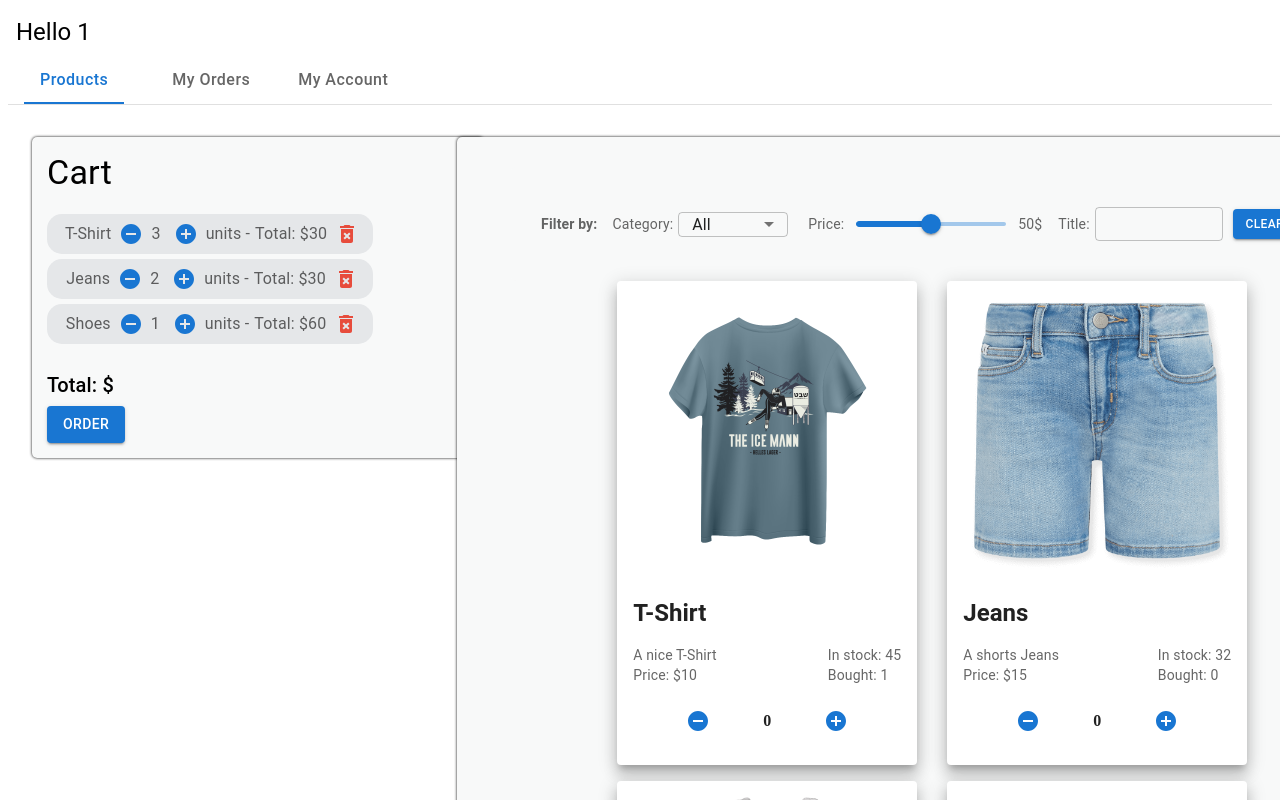
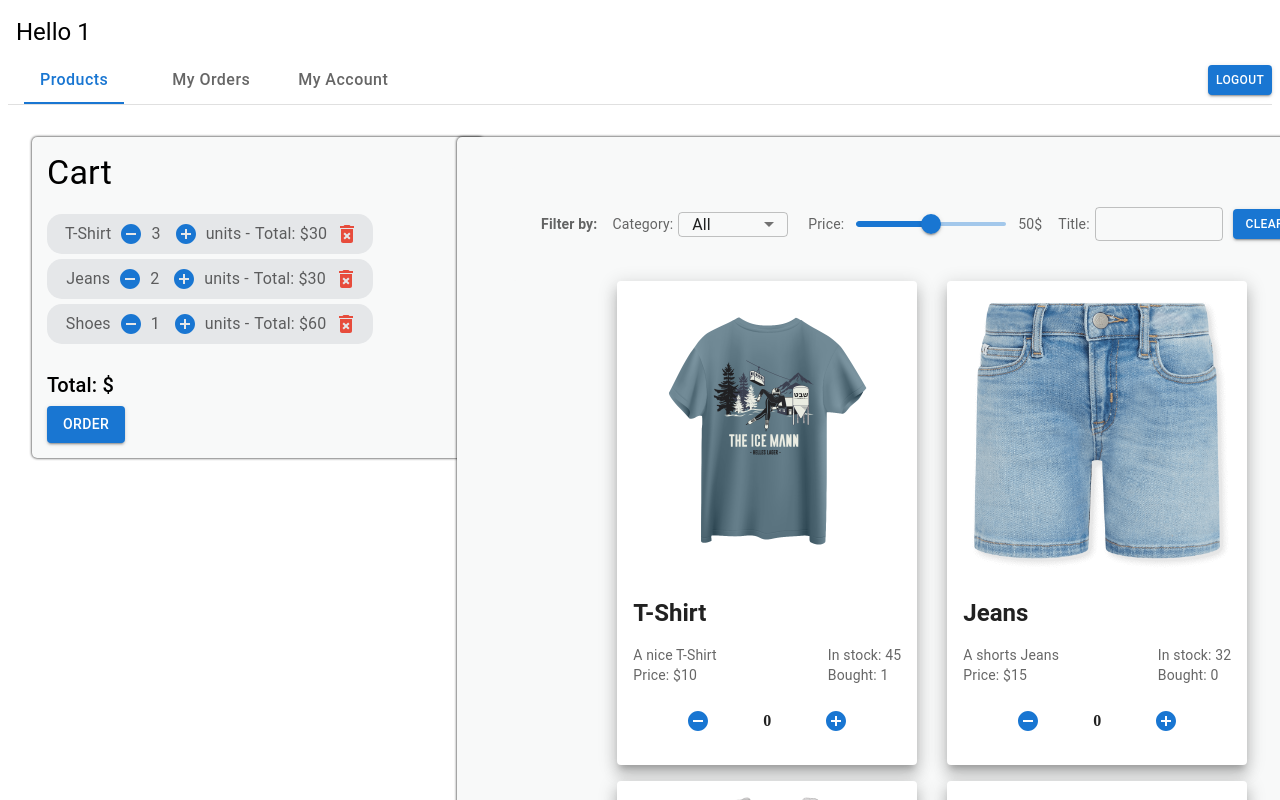
Before and after one commit to Or-Haim21/E-CommerceWebSite, a React (Vite) app: page /userMode/1 in a window 1280 px wide. Shown: the top 800 px of the page. Built offline with nearby package versions, Linux system fonts and the light colour scheme; no server answers; the database is empty.

Commit message:
Added Logout button to adminMode and userMode

```diff
--- a/src/Components/adminMode.jsx
+++ b/src/Components/adminMode.jsx
@@ -1,10 +1,12 @@
 import React, { useEffect, useState } from 'react';
 import { Link, Outlet, useLocation } from 'react-router-dom';
-import { Tabs, Tab, Box, Typography } from '@mui/material';
+import { Tabs, Tab, Box, Typography, Button } from '@mui/material';
+import { useNavigate } from 'react-router-dom';
 
 
 
 const AdminModeComp = () => {
+  const navigate = useNavigate();
   const location = useLocation();
   const currentPath = location.pathname;
   ;
@@ -19,12 +21,25 @@ const AdminModeComp = () => {
         ? 'customers'
         : 'categories'; // Default to categories
 
+  const handleLogout = () => {
+    navigate('/');
+  }
+
   return (
     <div>
       <Box sx={{ marginBottom: 4, borderBottom: 1, borderColor: 'divider', display: 'flex', flexDirection: 'column', alignItems: 'flex-start' }}>
         <Typography component="h5" variant="h5" sx={{ margin: 1 }}>
           Hello Admin
         </Typography>
+        <Box
+          sx={{
+            display: 'flex',
+            flexDirection: 'row',
+            alignItems: 'center',
+            justifyContent: 'space-between',
+            width: '100%',
+          }}
+        >
           <Tabs
             value={currentTab}
             aria-label="admin tabs"
@@ -68,6 +83,14 @@ const AdminModeComp = () => {
               sx={{ textTransform: 'none', fontSize: '16px' }}
             />
           </Tabs>
+          <Button
+            variant="contained"
+            sx={{ height: '30px', width: '40px', fontSize: '12px' }}
+            onClick={handleLogout}
+          >
+            Logout
+          </Button>
+        </Box>
       </Box>
 
       {/* Render the content of the selected tab */}
--- a/src/Components/userMode.jsx
+++ b/src/Components/userMode.jsx
@@ -1,10 +1,11 @@
 import React, { useEffect, useState } from 'react'
 import { useSelector } from 'react-redux';
-
+import { useNavigate } from 'react-router-dom';
 import { Link, Outlet, useLocation, useParams } from 'react-router-dom';
-import { Tabs, Tab, Box, Typography } from '@mui/material';
+import { Tabs, Tab, Box, Typography, Button } from '@mui/material';
 
 const UserModeComp = () => {
+  const navigate = useNavigate();
   const [currentUser, setCurrentUser] = useState(null);
   const { username } = useParams();
   const users = useSelector((state) => state.users);
@@ -12,7 +13,7 @@ const UserModeComp = () => {
   useEffect(() => {
     const user = users.find((user) => user.username === username);
     setCurrentUser(user);
-  }, [username,users])
+  }, [username, users])
 
 
   const location = useLocation();
@@ -24,12 +25,33 @@ const UserModeComp = () => {
       ? 'myOrders'
       : 'order';
 
+  const handleLogout = () => {
+    navigate('/');
+  }
+
   return (
     <div>
-      <Box sx={{ marginBottom: 4, borderBottom: 1, borderColor: 'divider',  display: 'flex', flexDirection: 'column', alignItems: 'flex-start' }}>
+      <Box
+        sx={{
+          marginBottom: 4,
+          borderBottom: 1,
+          borderColor: 'divider',
+          display: 'flex',
+          flexDirection: 'column',
+          alignItems: 'flex-start',
+        }}>
         <Typography component="h5" variant="h5" sx={{ margin: 1 }}>
           Hello {username}
         </Typography>
+        <Box
+          sx={{
+            display: 'flex',
+            flexDirection: 'row',
+            alignItems: 'center',
+            justifyContent: 'space-between',
+            width: '100%',
+          }}
+        >
           <Tabs
             value={currentTab}
             aria-label="user tabs"
@@ -69,6 +91,14 @@ const UserModeComp = () => {
               sx={{ textTransform: 'none', fontSize: '16px' }}
             />
           </Tabs>
+          <Button
+            variant="contained"
+            sx={{ height: '30px', width: '40px', fontSize: '12px' }}
+            onClick={handleLogout}
+          >
+            Logout
+          </Button>
+        </Box>
       </Box>
       <Outlet />
     </div>
```
Lines whose indentation alone changed are shown as unchanged.
